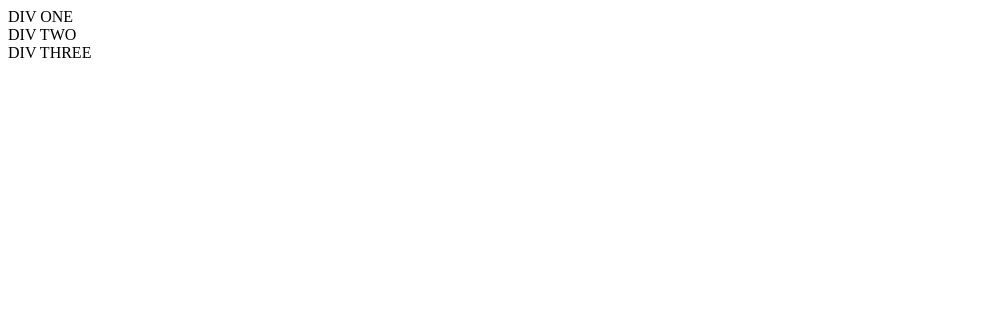
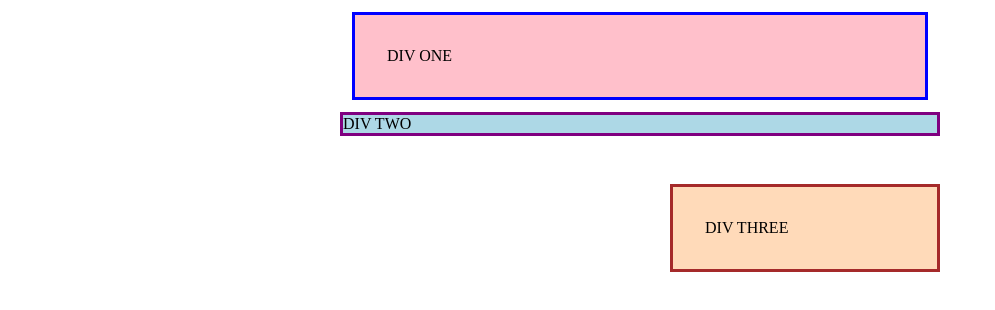
Before and after one commit to Aubrey-D/The-Odin-Project-exercises, a plain HTML site: page 01-margin-and-padding-1/index.html in a window 1280 px wide. Shown: the whole page, without its empty margins (0-995 px from the left). Drawn offline with Linux system fonts and the light colour scheme.

Commit message:
Complete solution of exercise

```diff
--- a/01-margin-and-padding-1/style.css
+++ b/01-margin-and-padding-1/style.css
@@ -1,7 +1,25 @@
-.one.three {
-  border: 32px;
+body {
+  max-width: 600px;
+  margin: 0 auto;
+}
+
+.one {
+  background: pink;
+  border: 3px solid blue;
+  padding: 32px;
+  margin: 12px;
 }
 
 .two {
-  border: 12px;
+  background: lightblue;
+  border: 3px solid purple;
+  margin-bottom: 48px;
 }
+
+.three {
+  background: peachpuff;
+  border: 3px solid brown;
+  width: 200px;
+  padding: 32px;
+  margin-left: 55%;
+}
```
